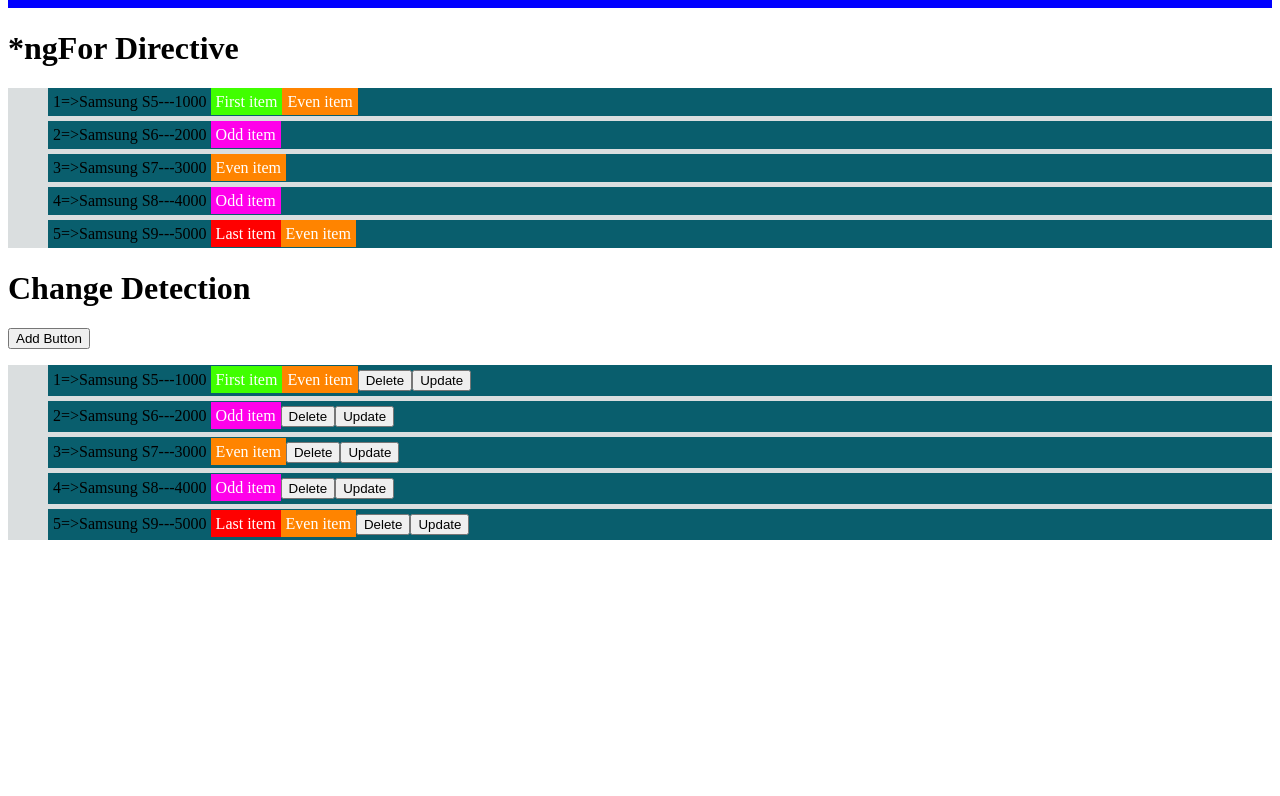
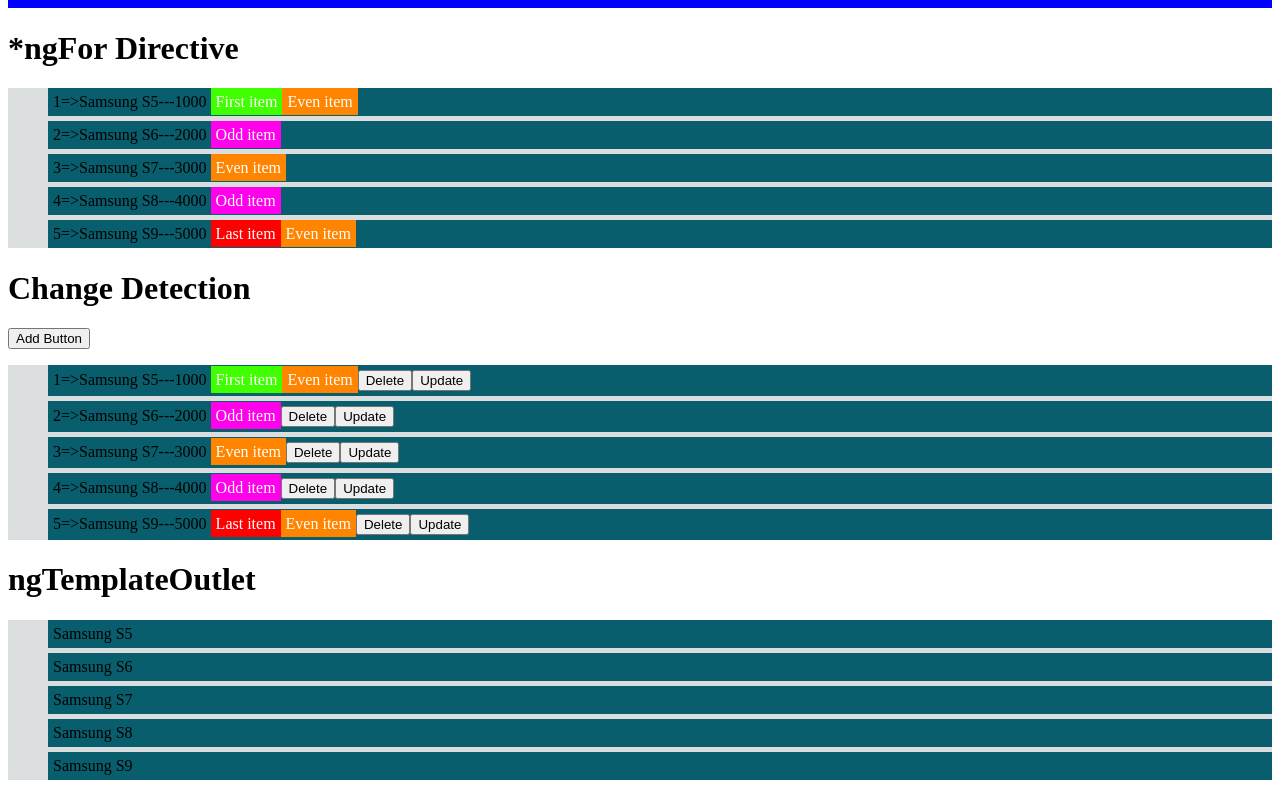
Before and after one commit to EmrahAKCAL/Angular-Tutorial-And-Applications, an Angular app in the folder Directives/: page / in a window 1280 px wide. Shown: the part 532-1328 px from the top of the page. Before the commit the page ends 1088 px from the top, so only its background shows below. Built offline with nearby package versions, Linux system fonts and the light colour scheme.

Commit message:
7-ngTemplateOutlet

```diff
--- a/Directives/src/app/directives.component.html
+++ b/Directives/src/app/directives.component.html
@@ -70,3 +70,18 @@
         </li>
     </ul>
 </div>
+
+<h1>ngTemplateOutlet</h1> <!--Oluşturmuş olduğum yapıyı bir çok kez kullanmak. Bu bir filmler, yeni filmler, vizyondakiler gibi aynı yapıya sahip ama içeriği farklı olarak tanımlayabilriz.-->
+<ng-template [ngTemplateOutlet]="prdList" [ngTemplateOutletContext]="{product: model.getProducts()}"></ng-template>
+
+<ng-template [ngTemplateOutlet]="prdList" [ngTemplateOutletContext]="{context: model.getProducts()}"></ng-template>
+
+<ng-template #prdList let-products="context">
+    <div>
+        <ul class="list-group">
+            <li *ngFor="let product of products" class="list-group-item">
+                {{product.name}}
+            </li>
+        </ul>
+    </div>
+</ng-template>
```
